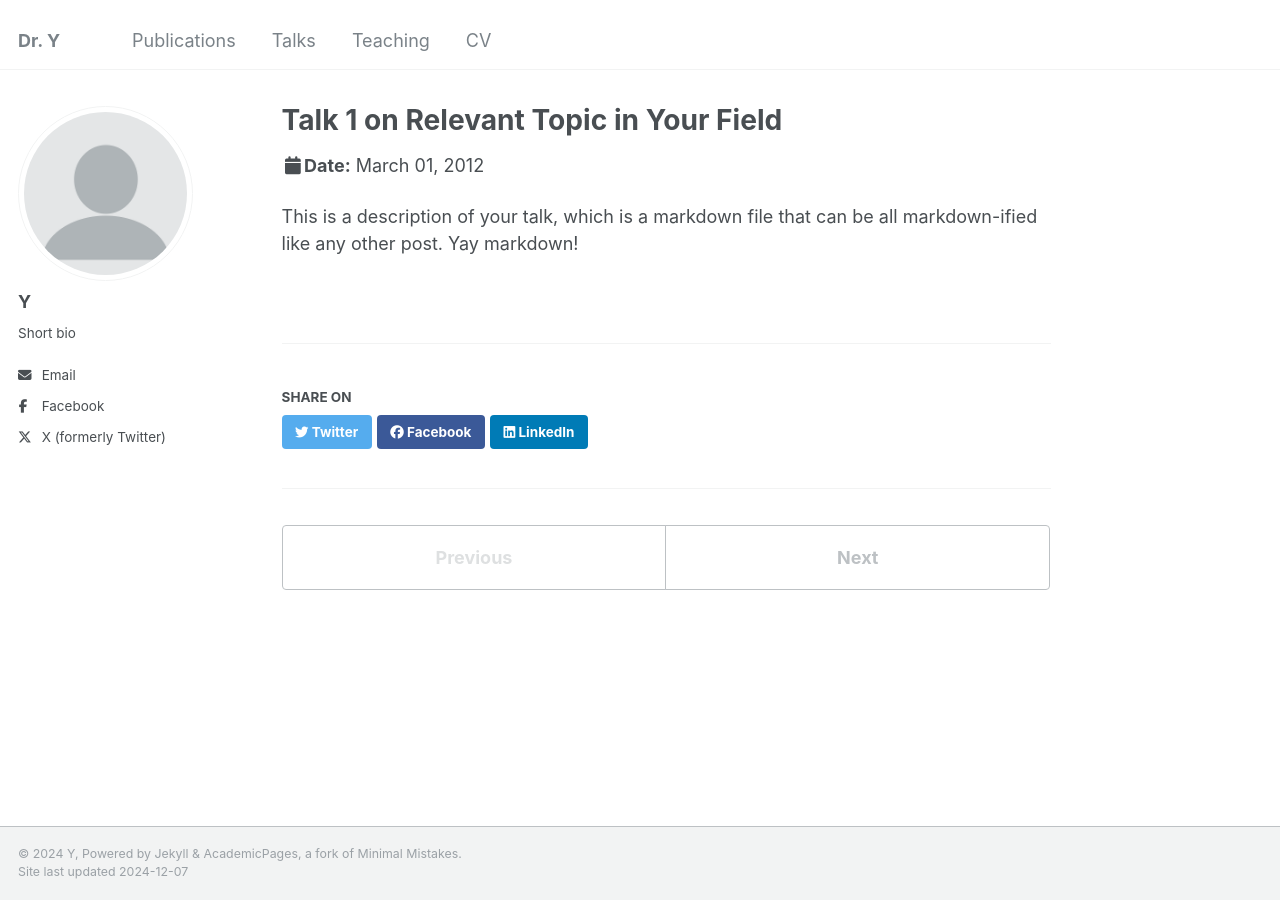
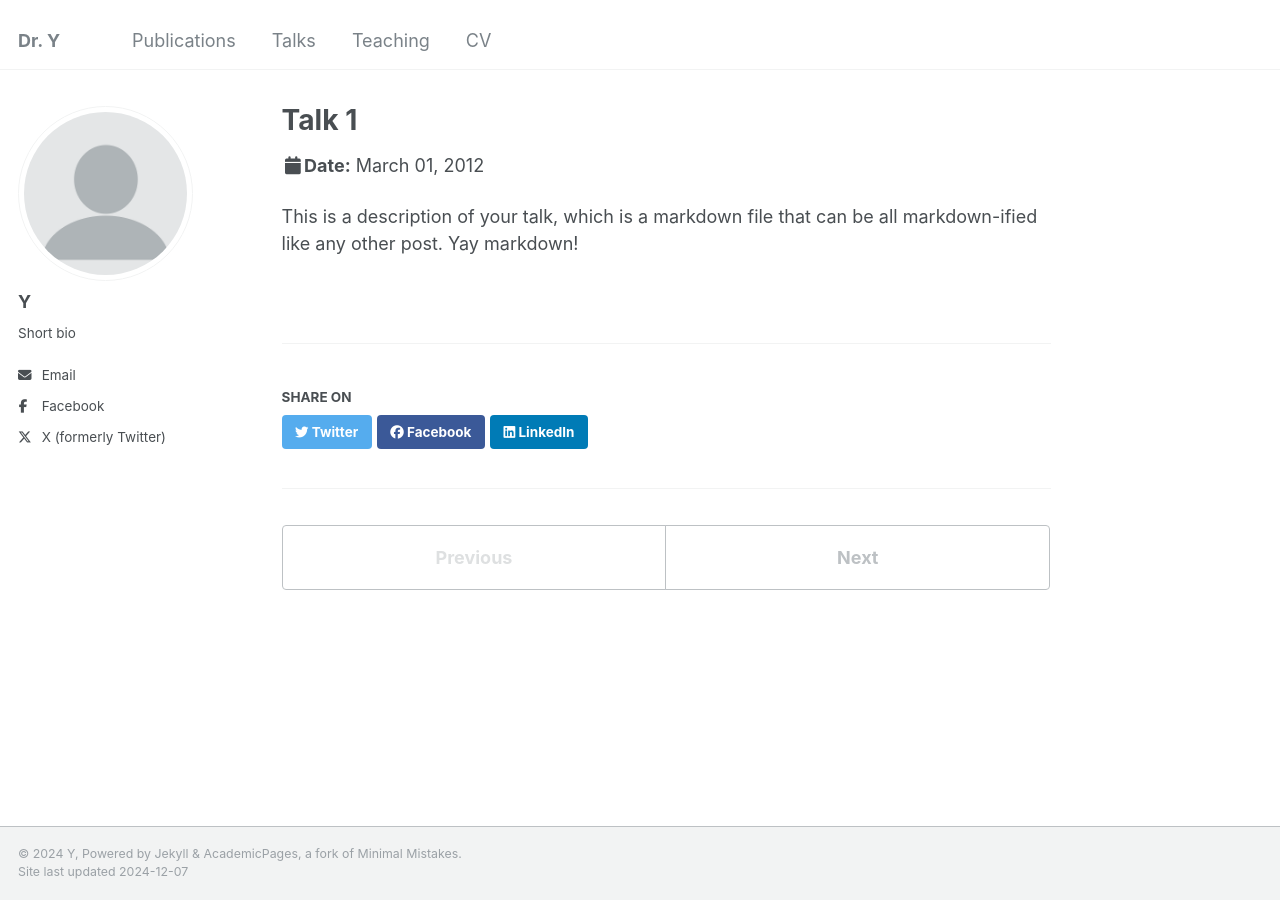
Before and after one commit to cpyo/cpyo.github.io, a Jekyll site: the page built from _talks/2012-03-01-talk-1.md, in a window 1280 px wide. Built offline with Jekyll 4.4.1, drawn with Linux system fonts in a browser that asks for light colours.

Commit message:
Update 2012-03-01-talk-1.md

```diff
--- a/_talks/2012-03-01-talk-1.md
+++ b/_talks/2012-03-01-talk-1.md
@@ -1,11 +1,11 @@
 ---
-title: "Talk 1 on Relevant Topic in Your Field"
+title: "Talk 1"
 collection: talks
 type: "Talk"
 permalink: /talks/2012-03-01-talk-1
-venue: "UC San Francisco, Department of Testing"
+venue: "UC"
 date: 2012-03-01
-location: "San Francisco, California"
+location: "SF"
 ---
 
 This is a description of your talk, which is a markdown file that can be all markdown-ified like any other post. Yay markdown!
```
